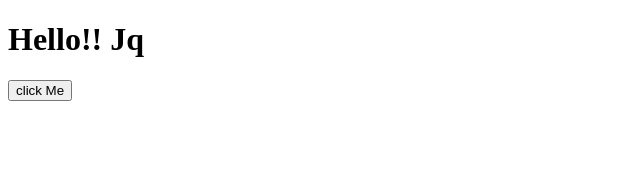
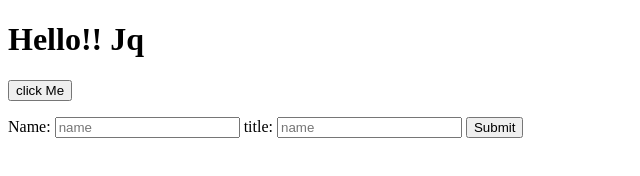
Before and after one commit to Matthewharrisak/jquery_intro, a plain HTML site: page index.html in a window 1280 px wide. Shown: the whole page, without its empty margins (0-640 px from the left). Drawn offline with Linux system fonts and the light colour scheme.

Commit message:
added input information on the DOM

```diff
--- a/index.html
+++ b/index.html
@@ -15,8 +15,14 @@
 
     <main>
         <ul id="favoriteFoods">
-
         </ul>
+        <div id="employeeForm">
+            <label htmlFor="name">Name:</label>
+                <input id="name"type="text" placeholder="name"/>
+                <label htmlFor="title">title:</label>
+                <input id="title"type="title" placeholder="name"/>
+                <button id="submitForm">Submit</button>
+        </div>
     </main>
     </body>
 </html>
```
